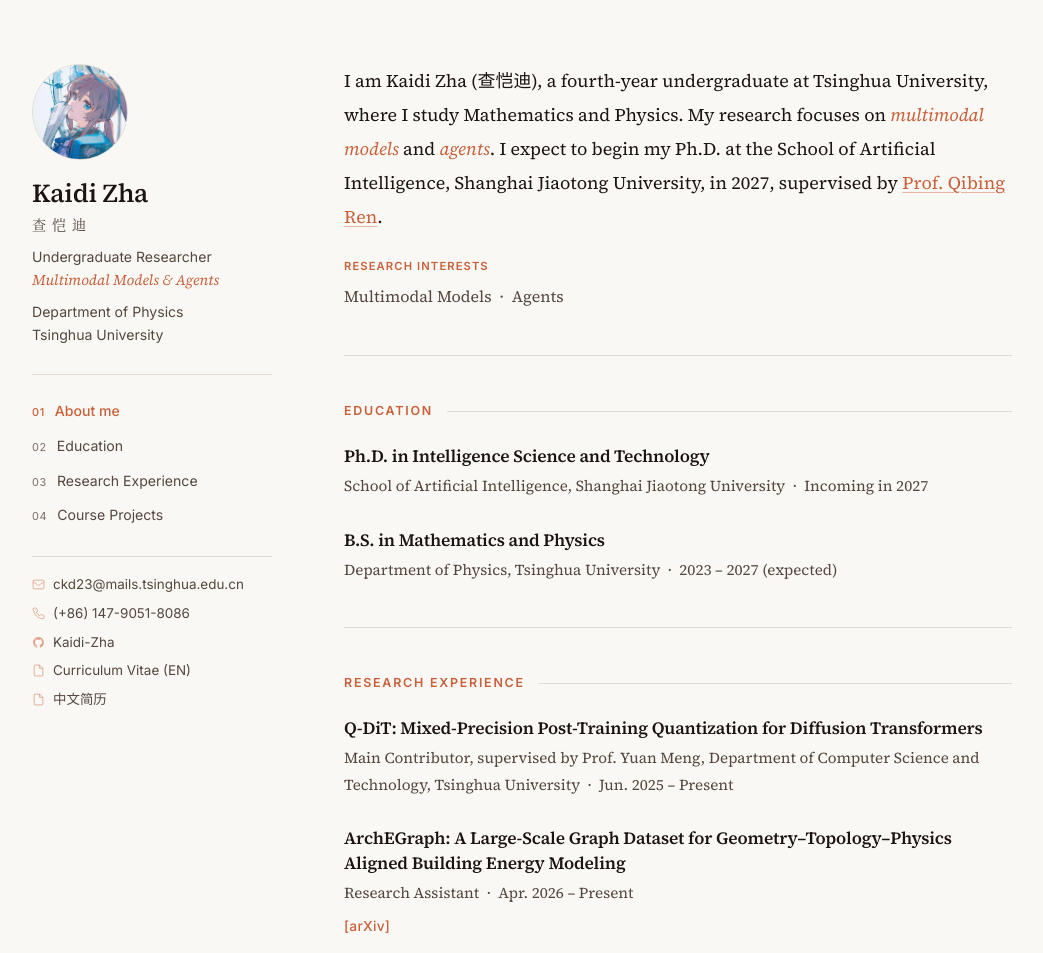
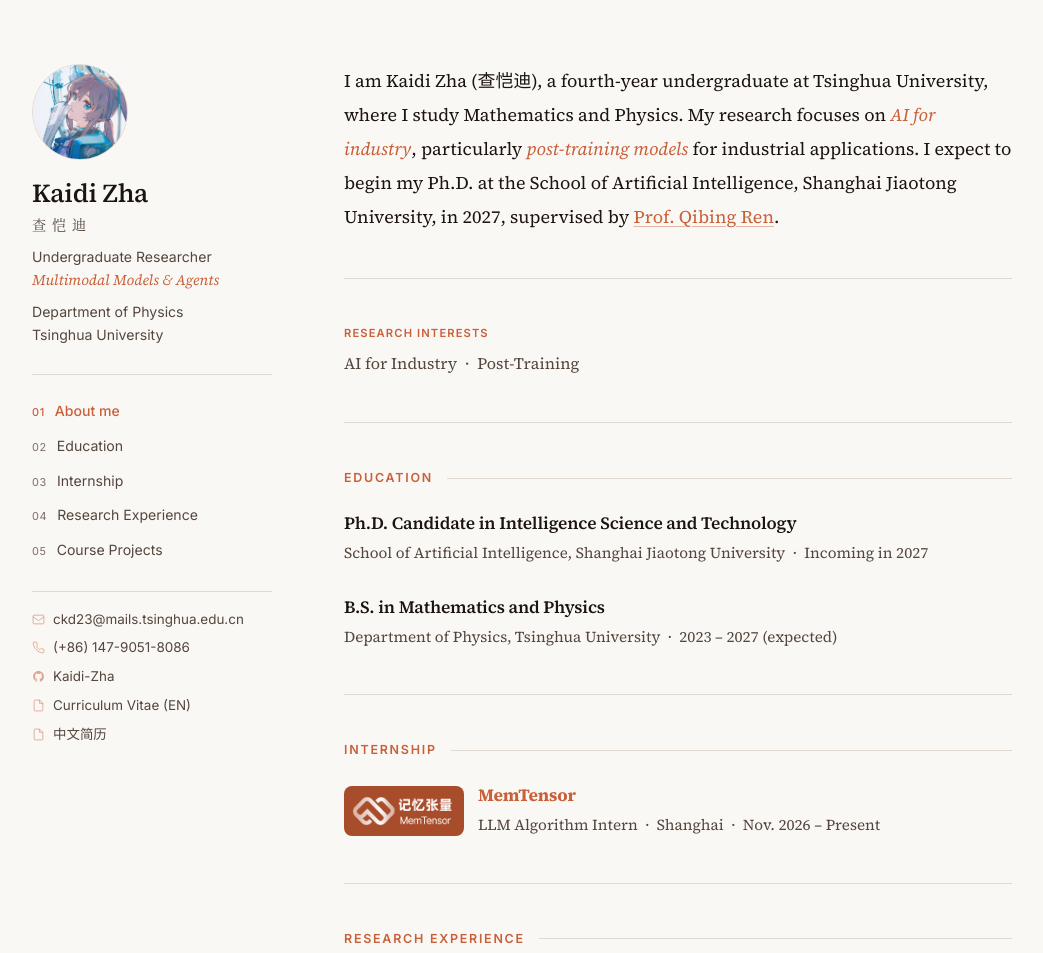
Before and after one commit to Kaidi-Zha/Kaidi-Zha.github.io, a plain HTML site: page index.html in a window 1280 px wide. Shown: the top 953 px of the page, without its empty margins (118-1161 px from the left). Drawn offline with Linux system fonts and the light colour scheme.

Commit message:
Update homepage and English resume

```diff
--- a/assets/css/style.css
+++ b/assets/css/style.css
@@ -595,6 +595,33 @@ footer a:hover { color: var(--accent); text-decoration: none; }
   max-width: 90%;
 }
 
+/* ── Home: internship entry ── */
+.internship-entry {
+  display: flex;
+  align-items: center;
+  gap: 14px;
+}
+.internship-logo {
+  flex-shrink: 0;
+  padding: 0 8px;
+  border-radius: 8px;
+  background: var(--accent-hover);
+  object-fit: contain;
+}
+.internship-company {
+  font-weight: 700;
+}
+.internship-company:hover {
+  text-decoration: none;
+}
+@media (max-width: 420px) {
+  .internship-entry {
+    flex-direction: column;
+    align-items: flex-start;
+    gap: 10px;
+  }
+}
+
 /* ── Home: project entry — compact thumbnail beside meta-only content ── */
 .project-entry {
   display: grid;
--- a/index.html
+++ b/index.html
@@ -60,6 +60,7 @@
       <nav class="side-nav">
         <a href="#about">About me</a>
         <a href="#education">Education</a>
+        <a href="#internship">Internship</a>
         <a href="#research">Research Experience</a>
         <a href="#projects">Course Projects</a>
       </nav>
@@ -94,15 +95,17 @@
       <section id="about">
         <p class="bio">
           I am Kaidi Zha (<span lang="zh">查恺迪</span>), a fourth-year undergraduate at Tsinghua University, where I study Mathematics and Physics.
-          My research focuses on <em>multimodal models</em> and <em>agents</em>.
+          My research focuses on <em>AI for industry</em>, particularly <em>post-training models</em> for industrial applications.
           I expect to begin my Ph.D. at the School of Artificial Intelligence, Shanghai Jiaotong University, in 2027, supervised by <a href="https://renqibing.github.io/" target="_blank" rel="noopener">Prof. Qibing Ren</a>.
         </p>
+      </section>
 
-        <p class="interests-line">
-          <span class="label">Research Interests</span>
-          Multimodal Models &nbsp;·&nbsp; Agents
-        </p>
-      </section>
+      <hr>
+
+      <p class="interests-line">
+        <span class="label">Research Interests</span>
+        AI for Industry &nbsp;·&nbsp; Post-Training
+      </p>
 
       <hr>
 
@@ -110,13 +113,27 @@
         <h2>Education</h2>
 
         <div class="entry">
-          <div class="entry-title">Ph.D. in Intelligence Science and Technology</div>
+          <div class="entry-title">Ph.D. Candidate in Intelligence Science and Technology</div>
           <div class="entry-meta">School of Artificial Intelligence, Shanghai Jiaotong University &nbsp;·&nbsp; Incoming in 2027</div>
         </div>
 
         <div class="entry">
           <div class="entry-title">B.S. in Mathematics and Physics</div>
           <div class="entry-meta">Department of Physics, Tsinghua University &nbsp;·&nbsp; 2023 – 2027 (expected)</div>
+        </div>
+      </section>
+
+      <hr>
+
+      <section id="internship">
+        <h2>Internship</h2>
+
+        <div class="entry internship-entry">
+          <img class="internship-logo" src="assets/img/memtensor-logo.png" alt="" width="120" height="50">
+          <div>
+            <div class="entry-title"><a class="internship-company" href="https://www.memtensor.cn/" target="_blank" rel="noopener">MemTensor</a></div>
+            <div class="entry-meta">LLM Algorithm Intern &nbsp;·&nbsp; Shanghai &nbsp;·&nbsp; Nov.&nbsp;2026&nbsp;–&nbsp;Present</div>
+          </div>
         </div>
       </section>
 
```
Also changed, not shown: assets/img/memtensor-logo.png (added), 1 other file.
